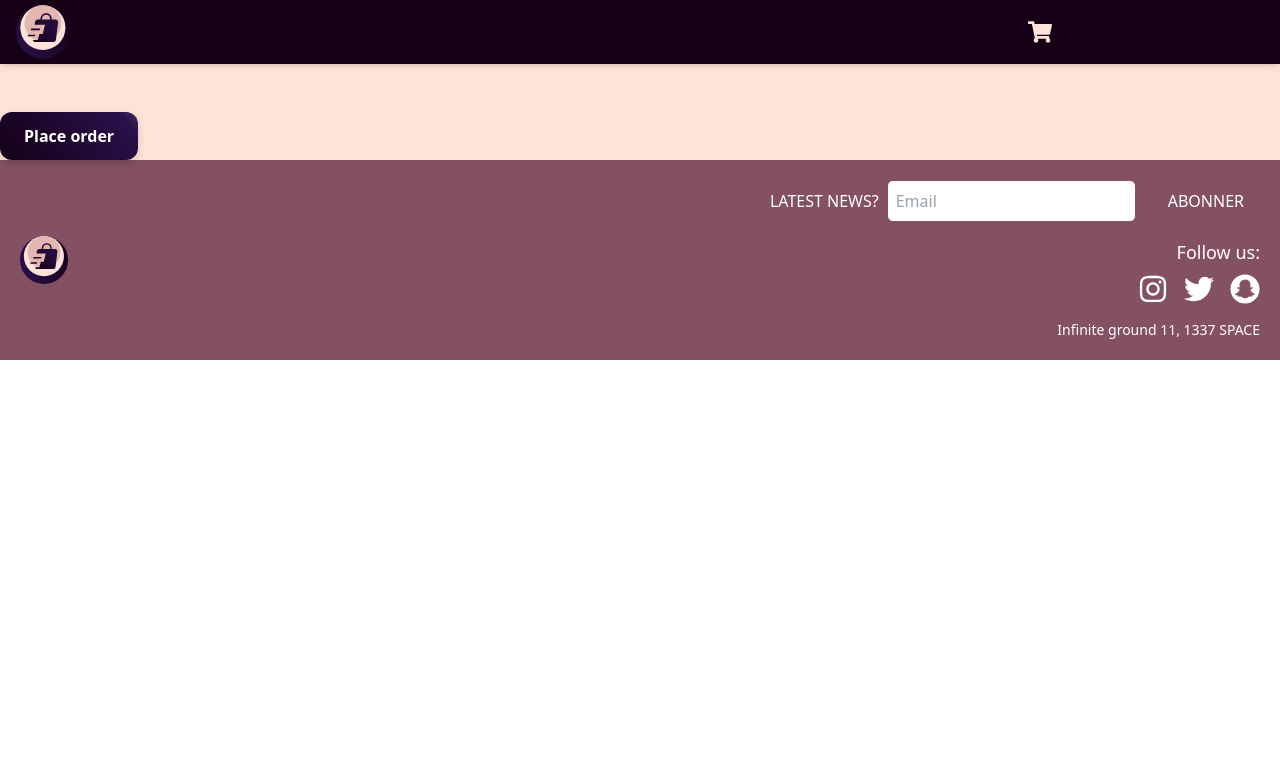
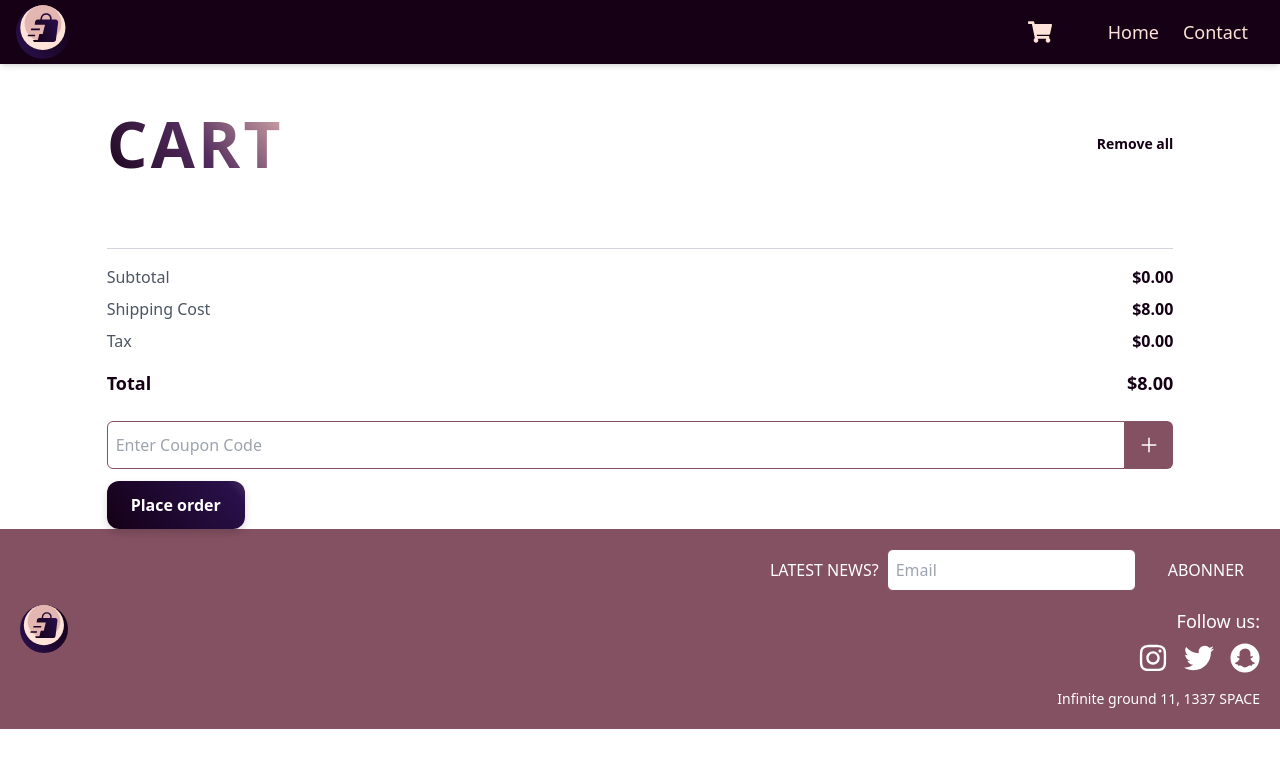
Before and after one commit to jonhavbra87/fef-ca, a React (Vite) app: page /cart in a window 1280 px wide. Shown: the top 768 px of the page. Built offline with nearby package versions, Linux system fonts and the light colour scheme.

Commit message:
changed som styling, added max witdh, fixing cartPage to include all content

```diff
--- a/src/App.tsx
+++ b/src/App.tsx
@@ -11,7 +11,7 @@ import CheckoutSuccess from './pages/CheckoutSuccess';
 
 function App() {
   return (
-    <div className="bg-background text-cream">
+    <div className="bg-white text-background">
       <Routes>
         <Route path="/" element={<Layout />}>
           <Route index element={<Products />} />
--- a/src/components/CartItem/index.tsx
+++ b/src/components/CartItem/index.tsx
@@ -3,6 +3,7 @@ import { Product } from '../../types/product';
 import { ProductPrice } from '../ProductPrice';
 import { Link } from 'react-router-dom';
 import { useCartStore } from '../../store/cartStore';
+import { MdDelete } from 'react-icons/md';
 
 const CartItem = ({ product }: { product: Product }) => {
   const [quantity, setQuantity] = useState(1);
@@ -19,11 +20,11 @@ const CartItem = ({ product }: { product: Product }) => {
   };
 
   return (
-    <li className="bg-background rounded-lg shadow-md border border-deepPurple bg-opacity-80 w-10/12 mx-auto hover:shadow-lg transition-shadow py-2 mb-4">
+    <ul className="bg-background rounded-lg shadow-md border border-deepPurple bg-opacity-80 mx-auto hover:shadow-lg transition-shadow py-4 mb-4">
       {/* Content Wrapper */}
-      <div className="flex flex-col md:flex-row items-center gap-4">
+      <div className="flex flex-col md:flex-row md:items-center gap-4">
         {/* Product Image with Clickable Link */}
-        <div className="flex-shrink-0 w-24 h-24 cursor-pointer">
+        <div className="flex-shrink-0 w-24 h-24 cursor-pointer mx-auto md:mx-0">
           <Link to={`/product/${product.id}`}>
             <img
               src={product.image.url}
@@ -34,7 +35,7 @@ const CartItem = ({ product }: { product: Product }) => {
         </div>
 
         {/* Product Details */}
-        <div className="flex-grow px-1">
+        <div className="flex-grow px-1 text-center md:text-left">
           <h2 className="text-lg font-bold text-cream">{product.title}</h2>
           <p className="text-sm sm:line-clamp-2 md:line-clamp-3 lg:line-clamp-5 text-blush mb-2">
             {product.description}
@@ -42,8 +43,10 @@ const CartItem = ({ product }: { product: Product }) => {
           <ProductPrice product={product} />
         </div>
 
+        {/* Quantity Controls and Actions Wrapper */}
+        <div className="flex flex-col md:flex-row md:gap-4 md:items-center justify-center md:justify-end w-full md:w-auto">
           {/* Quantity Controls */}
-        <div className="flex items-center gap-4">
+          <div className="flex items-center gap-2 mx-auto md:mx-0">
             <button
               onClick={decrementQuantity}
               className="bg-blush text-white px-2 py-1 rounded-lg hover:bg-red-700 transition-colors"
@@ -59,20 +62,22 @@ const CartItem = ({ product }: { product: Product }) => {
             </button>
           </div>
 
+
           {/* Total Price for Item */}
-        <div className="text-cream text-md font-bold ml-4">
+          <div className="text-cream text-md font-bold mt-2 md:mt-0 ml-0 md:ml-4">
             ${(product.discountedPrice * quantity).toFixed(2)}
           </div>
 
           {/* Delete Button */}
           <button
             onClick={() => removeFromCart(product.id)}
-          className="bg-rosewood text-white px-4 py-2 rounded-lg ml-4 hover:bg-red-700 transition-colors"
+            className="text-white me-2 md:mt-0 ml-0 md:ml-4 hover:text-rosewood transition-colors"
             >
-          Delete
+            <MdDelete />
           </button>
         </div>
-    </li>
+      </div>
+    </ul>
   );
 };
 
--- a/src/components/Layout/index.tsx
+++ b/src/components/Layout/index.tsx
@@ -8,7 +8,7 @@ function Layout() {
   return (
     <div>
       <Header />
-      <main className="pt-16 bg-cream">
+      <main className="pt-16 w-11/12 lg:w-10/12 max-w-screen-xl mx-auto">
         <Outlet />
       </main>
       <Footer />
--- a/src/components/NavBar/index.tsx
+++ b/src/components/NavBar/index.tsx
@@ -3,9 +3,9 @@ import { FiX } from 'react-icons/fi';
 import Cart from '../Cart';
 import NavLinks from '../NavLinks';
 import { Link } from 'react-router-dom';
-import { NavMenu } from '../../styles/NavMenu';
 import useMenu from '../../hooks/useMenu';
 import { HamburgerIcon } from '../../styles/HamburgerIcon';
+import { NavMenu } from '../../styles/NavMenu';
 
 function NavBar() {
   const { isOpen, toggleMenu, closeMenu, menuRef } = useMenu();
--- a/src/pages/CartPage/index.tsx
+++ b/src/pages/CartPage/index.tsx
@@ -2,18 +2,73 @@ import { Link } from 'react-router-dom';
 import CartItem from '../../components/CartItem';
 import { useCartStore } from '../../store/cartStore';
 import { GradientButton } from '../../styles/GradientButton';
+import { useState } from 'react';
+import { IoAdd } from "react-icons/io5";
+import GradientHeading from '../../styles/GradientHeading';
 
 function CartPage() {
-  const { items } = useCartStore();
+  const { items, clearCart } = useCartStore();
+  const [couponCode, setCouponCode] = useState('');
+
+  const handleCouponChange = (e: React.ChangeEvent<HTMLInputElement>) => setCouponCode(e.target.value);
+  const subtotal = items.reduce((total, item) => total + item.discountedPrice, 0);
+  const shippingCost = 8; // Eksempelverdi
+  const tax = 0; // Eksempelverdi, kan utvides for skatteregning
 
   return (
-    <div>
-      <h1>Cart</h1>
-      <p>This is cart page</p>
-      <div>
+    <div className='mx-auto'>
+
+      <div className="flex justify-between items-center">
+        <GradientHeading>Cart</GradientHeading>
+        <button onClick={clearCart} className="text-sm font-semibold hover:underline">
+          Remove all
+        </button>
+      </div>
+
+      <ul className='space-y-4 mb-6'>
         {items.map((product) => (
           <CartItem key={product.id} product={product} />
         ))}
+      </ul>
+
+
+
+      {/* Kostnadsoversikt */}
+      <div className=" border-t border-gray-300 pt-4 mb-6">
+        <div className="flex justify-between mb-2">
+          <span className="text-gray-600">Subtotal</span>
+          <span className="font-bold">${subtotal.toFixed(2)}</span>
+        </div>
+        <div className="flex justify-between mb-2">
+          <span className="text-gray-600">Shipping Cost</span>
+          <span className="font-bold">${shippingCost.toFixed(2)}</span>
+        </div>
+        <div className="flex justify-between mb-2">
+          <span className="text-gray-600">Tax</span>
+          <span className="font-bold">${tax.toFixed(2)}</span>
+        </div>
+        <div className="flex justify-between text-lg font-bold mt-4">
+          <span>Total</span>
+          <span>${(subtotal + shippingCost + tax).toFixed(2)}</span>
+        </div>
+      </div>
+
+      {/* Kupongkode */}
+      <div className="flex mb-3">
+        <input
+        type="text"
+        value={couponCode}
+        onChange={handleCouponChange}
+        placeholder="Enter Coupon Code"
+          className="rounded-s-md grow border border-rosewood text-background p-2"
+        />
+
+        <button
+
+          className="rounded-e-md bg-rosewood w-auto text-2xl text-white text-bold p-3 hover:bg-rosewood hover:bg-opacity-60 transition duration-300"
+        >
+          <IoAdd />
+        </button>
       </div>
 
       <Link to="/checkoutsuccess">
--- a/src/styles/NavMenu/index.tsx
+++ b/src/styles/NavMenu/index.tsx
@@ -27,13 +27,7 @@ const slideUp = keyframes`
 
 // Styled komponent for navigasjonsmenyen
 export const NavMenu = styled.nav<{ isOpen: boolean }>`
-  visibility: ${({ isOpen }) => (isOpen ? 'visible' : 'hidden')};
-  opacity: ${({ isOpen }) => (isOpen ? 1 : 0)};
-  transition:
-    visibility 0.5s,
-    opacity 0.5s ease-in-out;
-  animation: ${({ isOpen }) => (isOpen ? slideDown : slideUp)} 0.5s ease-in-out;
-
+  display: ${({ isOpen }) => (isOpen ? 'flex' : 'none')};
   flex-direction: column;
   align-items: center;
   background-color: #150016;
--- a/src/types/apiResponse.d.ts
+++ b/src/types/apiResponse.d.ts
@@ -3,12 +3,12 @@ import { Product } from './product';
 
 export interface ApiResponse {
   data: Product[];
-  //meta: MetaData;
+  meta: MetaData;
 }
 
 //Pagination.
 
-/* export interface MetaData {
+export interface MetaData {
   isFirstPage: boolean;
   isLastPage: boolean;
   currentPage: number;
@@ -17,4 +17,3 @@ export interface ApiResponse {
   pageCount: number;
   totalCount: number;
 }
- */
```
Lines whose indentation alone changed are shown as unchanged.
